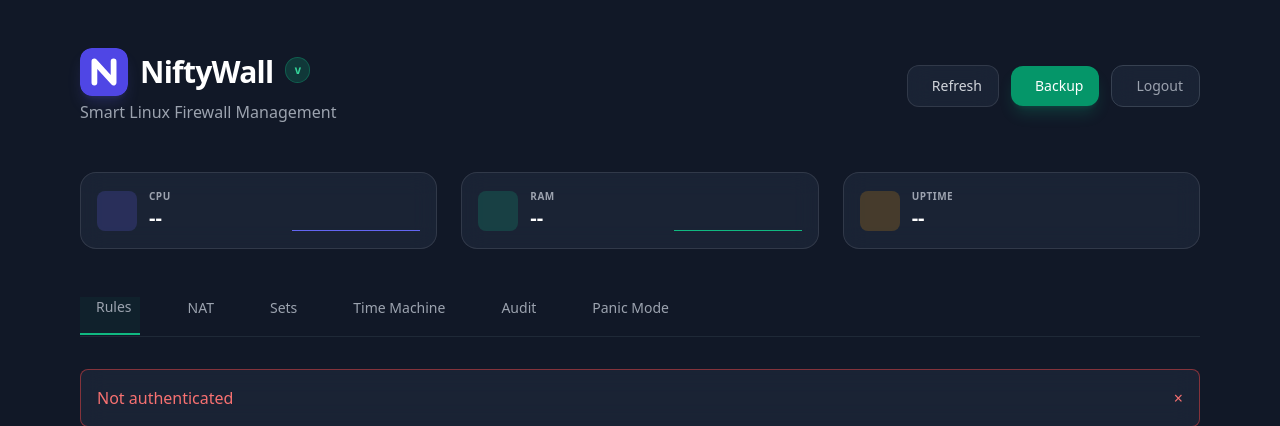
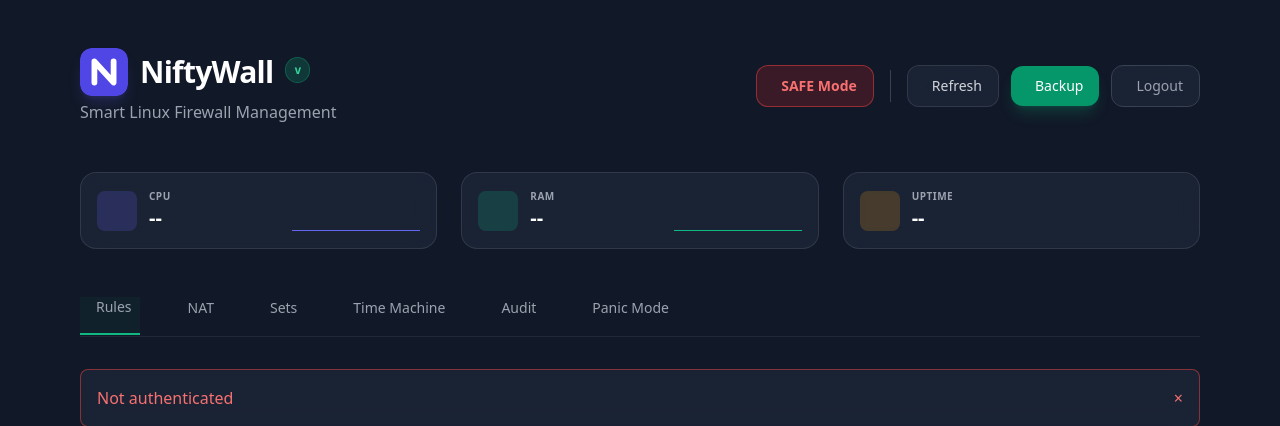
Before and after one commit to weby-homelab/niftywall, a FastAPI app: template templates/index.html in a window 1280 px wide. Shown: the top 426 px of the page. Run offline with FastAPI, Linux system fonts and the light colour scheme; the template is opened without the code that fills it, so the values that code supplies are empty; some libraries are stand-ins or nearby versions.

Commit message:
feat: restore legacy panic mode as SAFE Mode in header

```diff
--- a/templates/index.html
+++ b/templates/index.html
@@ -99,6 +99,17 @@
             </div>
 
             <div class="flex flex-wrap items-center gap-3 w-full md:w-auto">
+                <button id="safe-btn" onclick="panicMode()" class="flex-1 md:flex-none px-4 py-2.5 bg-red-600/20 hover:bg-red-600/40 border border-red-500/50 text-red-400 rounded-xl transition-all text-sm font-bold flex items-center justify-center gap-2">
+                    <i class="fas fa-shield-virus"></i>
+                    SAFE Mode
+                </button>
+                <button id="exit-safe-btn" onclick="exitPanicMode()" class="hidden flex-1 md:flex-none px-4 py-2.5 bg-emerald-600/20 hover:bg-emerald-600/40 border border-emerald-500/50 text-emerald-400 rounded-xl transition-all text-sm font-bold flex items-center justify-center gap-2">
+                    <i class="fas fa-shield-heart"></i>
+                    Exit SAFE Mode
+                </button>
+
+                <div class="hidden md:flex h-8 w-px bg-gray-700 mx-1"></div>
+
                 <button onclick="refreshData()" class="hidden md:flex px-4 py-2.5 glass hover:bg-gray-800 rounded-xl transition-all text-sm font-medium text-gray-300 items-center gap-2">
                     <i class="fas fa-sync-alt"></i> Refresh
                 </button>
```
